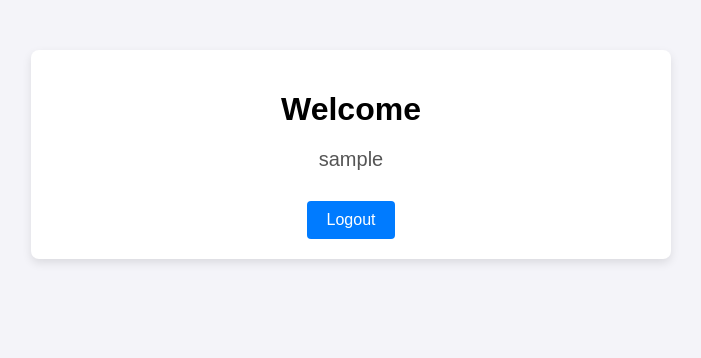
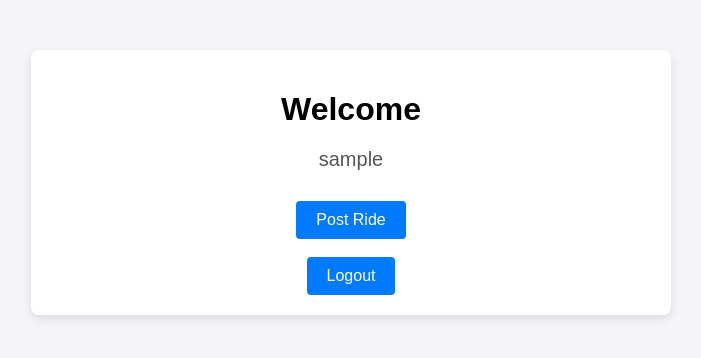
Before and after one commit to trnguyen34/RoadBuddy, a Flask app: template templates/home.html in a window 1280 px wide. Shown: the top 358 px of the page, without its empty margins (289-990 px from the left). Run offline with Flask 3, Linux system fonts and the light colour scheme; the template is opened without the code that fills it: most values are stand-ins (such as "Sample title", 1, 10 or a date in 2020).

Commit message:
add a post ride button

```diff
--- a/templates/home.html
+++ b/templates/home.html
@@ -46,6 +46,10 @@
     <div class="container">
         <h1>Welcome</h1>
         <p class="username">{{ user_name }}</p>
+        <form action="/post-ride" method="GET">
+            <button type="submit" class="logout-btn">Post Ride</button>
+        </form>
+        <br>
         <form action="/logout" method="POST">
             <button type="submit" class="logout-btn">Logout</button>
         </form>
```
